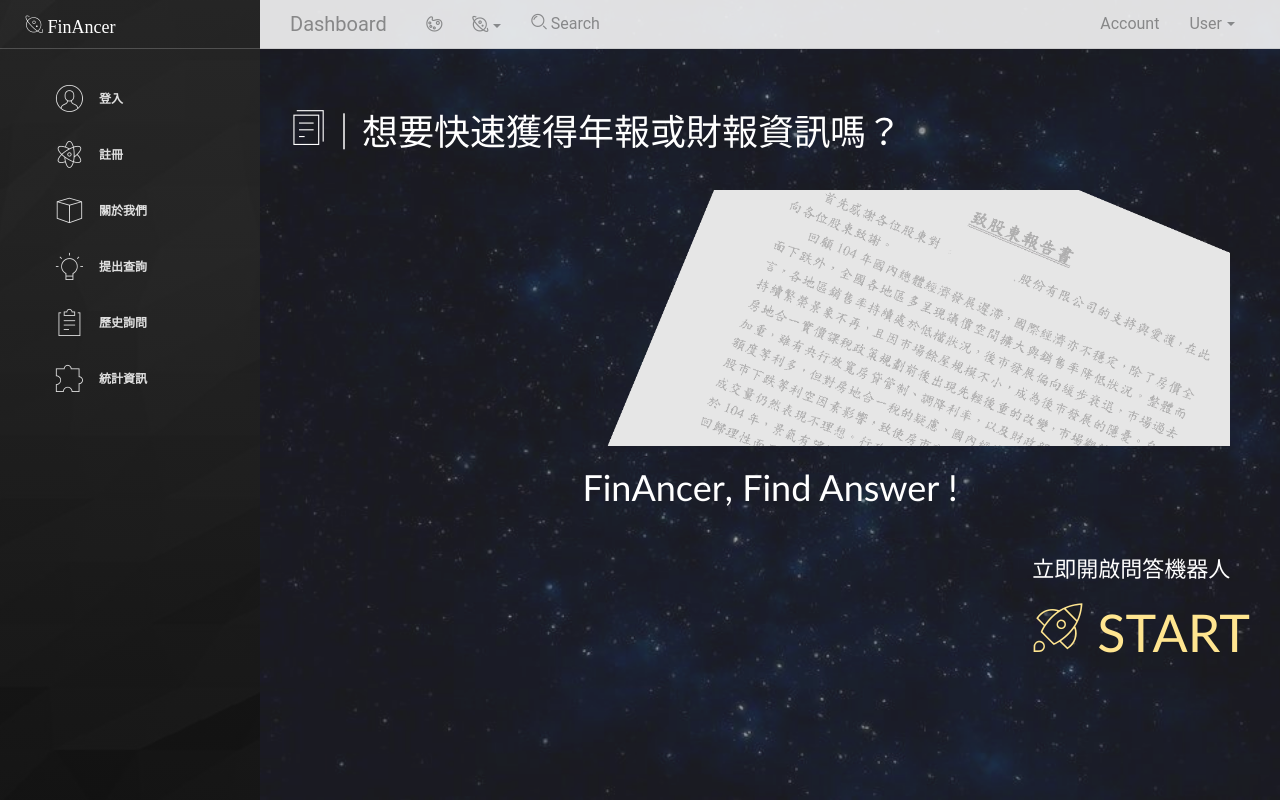
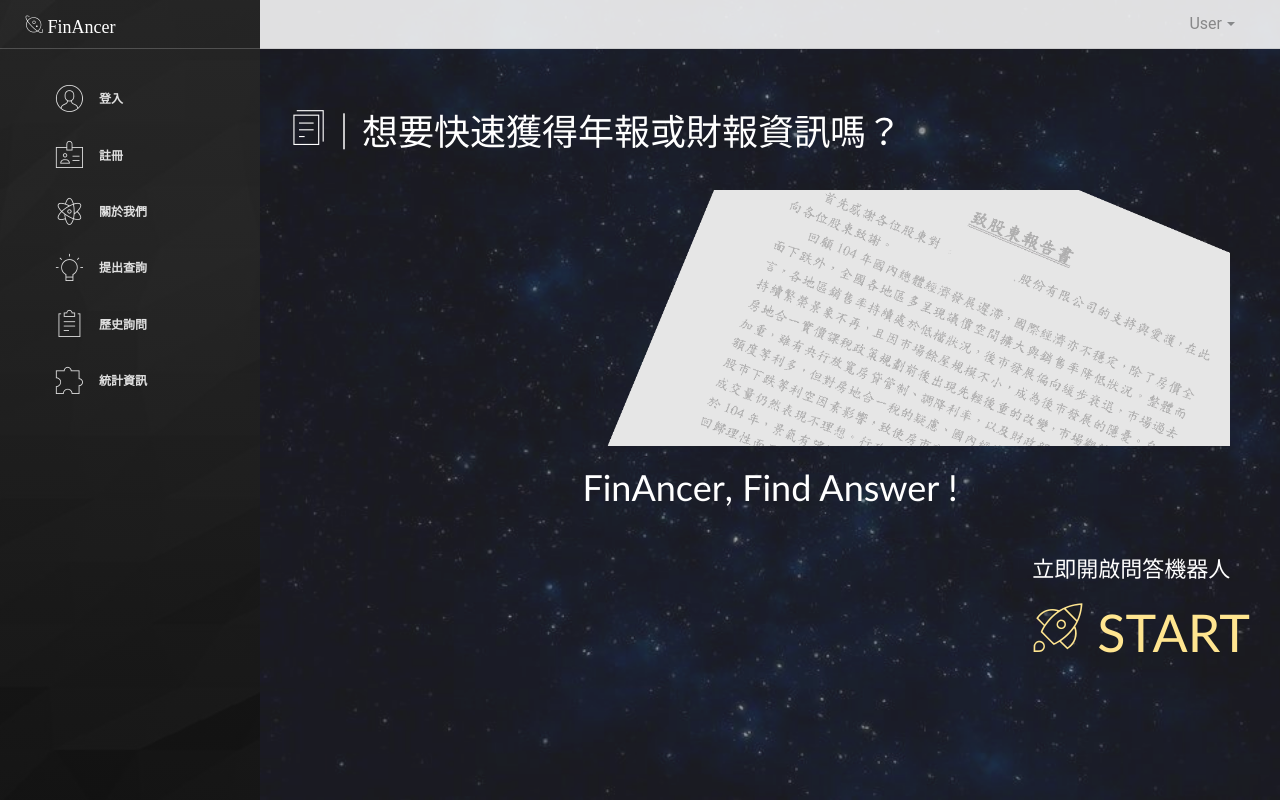
Before and after one commit to iristronggg/Financial-QA-system, a Vue app: page /#/admin/about in a window 1280 px wide. Built offline with nearby package versions, Linux system fonts and the light colour scheme; what v-tooltip would draw is missing.

Commit message:
notification??

```diff
--- a/src/assets/sass/lbd/_sidebar-and-main-panel.scss
+++ b/src/assets/sass/lbd/_sidebar-and-main-panel.scss
@@ -113,7 +113,7 @@ body>.navbar-collapse {
                     margin-right: 15px;
                     width: 30px;
                     text-align: center;
-                    vertical-align: middle;
+                    // vertical-align: middle;
                     float: left;
                 }
             }
--- a/src/layout/DashboardLayout.vue
+++ b/src/layout/DashboardLayout.vue
@@ -7,11 +7,11 @@
         <p>登入</p>
       </sidebar-link>
       <sidebar-link to="/register">
-        <i class="nc-icon nc-atom"></i>
+        <i class="nc-icon nc-badge"></i>
         <p>註冊</p>
       </sidebar-link>
       <sidebar-link to="/about">
-        <i class="nc-icon nc-app"></i>
+        <i class="nc-icon nc-atom"></i>
         <p>關於我們</p>
       </sidebar-link>
       <sidebar-link to="/admin/askQuestionsChooseCompany">
@@ -24,14 +24,13 @@
       </sidebar-link>
 
       <sidebar-link to="/overview">
-        <i class="nc-icon nc-puzzle-10"></i>
+        <i style="vertical-align: none;" class="nc-icon nc-puzzle-10"></i>
         <p>統計資訊</p>
       </sidebar-link>
 
 
     </side-bar>
     <div class="main-panel">
-      <top-navbar></top-navbar>
       <dashboard-content @click="toggleSidebar"></dashboard-content>
     </div>
   </div>
@@ -61,3 +60,14 @@
   }
 
 </script>
+
+<style>
+.nav-link p {
+  font-size: 15px;
+  vertical-align: middle;
+}
+
+.nav-link i {
+  vertical-align: none;
+}
+</style>
--- a/src/layout/DashboardLayoutTopNav.vue
+++ b/src/layout/DashboardLayoutTopNav.vue
@@ -7,11 +7,11 @@
         <p>登入</p>
       </sidebar-link>
       <sidebar-link to="/register">
-        <i class="nc-icon nc-atom"></i>
+        <i class="nc-icon nc-badge"></i>
         <p>註冊</p>
       </sidebar-link>
       <sidebar-link to="/about">
-        <i class="nc-icon nc-app"></i>
+        <i class="nc-icon nc-atom"></i>
         <p>關於我們</p>
       </sidebar-link>
       <sidebar-link to="/admin/askQuestionsChooseCompany">
--- a/src/layout/TopNavbar.vue
+++ b/src/layout/TopNavbar.vue
@@ -1,7 +1,7 @@
 <template>
   <nav class="navbar navbar-expand-lg">
     <div class="container-fluid">
-      <a class="navbar-brand" href="#">Dashboard</a>
+      <!-- <a class="navbar-brand" href="#">Dashboard</a>
       <button type="button"
               class="navbar-toggler navbar-toggler-right"
               :class="{toggled: $sidebar.showSidebar}"
@@ -12,8 +12,8 @@
         <span class="navbar-toggler-bar burger-lines"></span>
         <span class="navbar-toggler-bar burger-lines"></span>
         <span class="navbar-toggler-bar burger-lines"></span>
-      </button>
-      <div class="collapse navbar-collapse justify-content-end">
+      </button> -->
+      <!-- <div class="collapse navbar-collapse justify-content-end">
         <ul class="nav navbar-nav mr-auto">
           <li class="nav-item">
             <a class="nav-link" href="#" data-toggle="dropdown">
@@ -22,10 +22,10 @@
           </li>
           <base-dropdown tag="li">
             <template slot="title">
-              <i class="nc-icon nc-planet"></i>
+              <i class="nc-icon nc-planet"></i> -->
          <!--       <b class="caret"></b> -->
          <!--      <span class="notification"></span> -->
-            </template>
+
 
  <!--       通知
             <a class="dropdown-item" href="#">Notification 1</a>
@@ -33,22 +33,23 @@
             <a class="dropdown-item" href="#">Notification 3</a>
             <a class="dropdown-item" href="#">Notification 4</a>
             <a class="dropdown-item" href="#">Another notification</a>  -->
-          </base-dropdown>
-          <li class="nav-item">
+          <!-- </base-dropdown> -->
+          <!-- <li class="nav-item">
             <a href="#" class="nav-link">
               <i class="nc-icon nc-zoom-split"></i>
               <span class="d-lg-block">&nbsp;Search</span>
             </a>
           </li>
-        </ul>
+        </ul> -->
         <ul class="navbar-nav ml-auto">
-          <li class="nav-item">
+          <!-- <li class="nav-item">
             <a class="nav-link" href="#">
               Account
             </a>
-          </li>
+          </li> -->
+          <Notifications></Notifications>
           <base-dropdown title="User">
-            <a class="dropdown-item" href="#">Logout</a>
+            <a class="dropdown-item" href="#" @click="notifyVue('top', 'center')">Logout</a>
             <!-- <a class="dropdown-item" href="#">Another action</a>
             <a class="dropdown-item" href="#">Something</a>
             <a class="dropdown-item" href="#">Another action</a>
@@ -63,10 +64,12 @@
           </li> -->
         </ul>
       </div>
-    </div>
+    <!-- </div> -->
   </nav>
 </template>
 <script>
+import Notifications from '../pages/Notifications.vue';
+
   export default {
     computed: {
       routeName () {
--- a/src/pages/Notifications.vue
+++ b/src/pages/Notifications.vue
@@ -99,6 +99,7 @@
   import Card from 'src/components/Cards/Card.vue'
 
   export default {
+    name: 'Notifications',
     components: {
       Card
     },
--- a/src/pages/Overview.vue
+++ b/src/pages/Overview.vue
@@ -95,8 +95,8 @@
         </div>
       </div>
 
-      <div class="row">
-        <div class="col-md-6">
+      <!-- <div class="row">
+        <div class="col-md-6"> -->
           <!-- <chart-card
             :chart-data="barChart.data"
             :chart-options="barChart.options"
@@ -117,9 +117,9 @@
               </div>
             </template>
           </chart-card> -->
-        </div>
+        <!-- </div>
 
-        <div class="col-md-6">
+        <div class="col-md-6"> -->
           <!-- <card>
             <template slot="header">
               <h5 class="title">Tasks</h5>
@@ -152,8 +152,8 @@
             </div>
           </card> -->
 
-        </div>
-      </div>
+        <!-- </div>
+      </div> -->
     </div>
   </div>
 </template>
```
